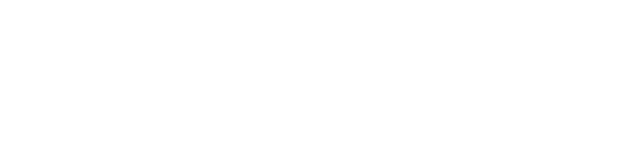
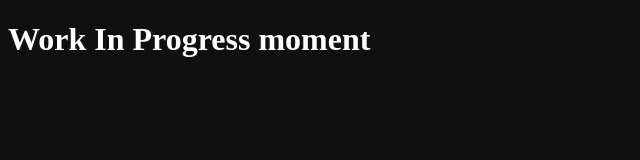
Before and after one commit to SaturnNeon/jsonBlog, a plain HTML site: page index.html in a window 1280 px wide. Shown: the whole page, without its empty margins (0-640 px from the left). Drawn offline with Linux system fonts and the light colour scheme.

Commit message:
some stuff

```diff
--- a/index.html
+++ b/index.html
@@ -1,9 +1,17 @@
+<!DOCTYPE html>
 <html>
     <head>
         <title>Saturn Blog.txt</title>
         <script src="./mngr.js"></script>
+
+        <style>
+            :root {
+                background-color: #101010;
+                color: white;
+            }
+        </style>
     </head>
     <body>
-
+        <h1>Work In Progress moment</h1>
     </body>
 </html>
```
Also changed, not shown: README.txt (added).
